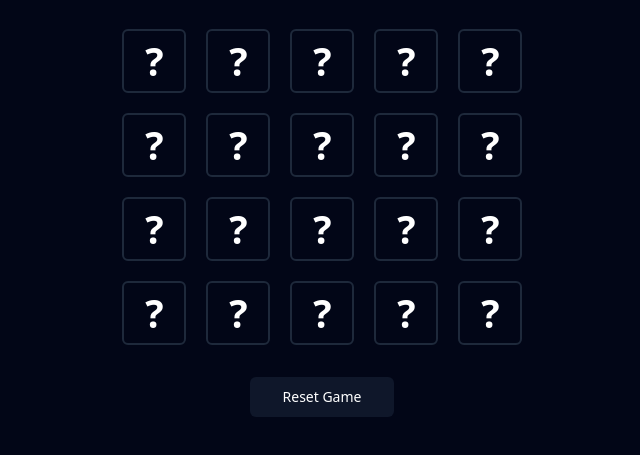
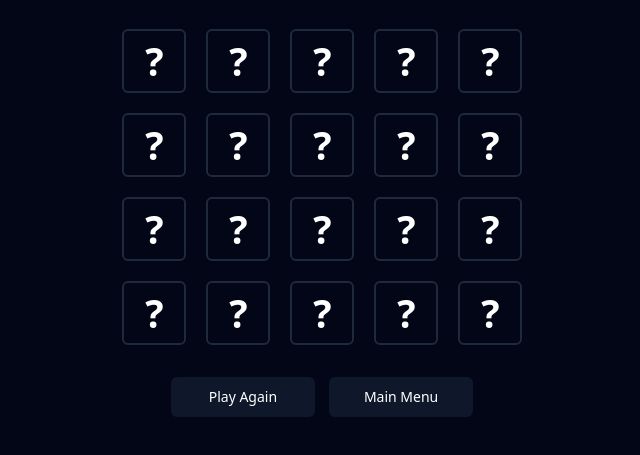
Before and after one commit to AgusjkDev/TechsMemo, an Astro site: page / in a window 1280 px wide. Both pictures are taken after a click on the button "Play". Shown: the part 279-734 px from the top of the page, without its empty margins (318-958 px from the left). Built offline with nearby package versions, Linux system fonts and the light colour scheme; Astro itself is replaced by a stand-in of ours; a web font is replaced by a local one.

Commit message:
⚒️ Add main-menu button to game ui

```diff
--- a/src/components/game.svelte
+++ b/src/components/game.svelte
@@ -124,5 +124,9 @@
         {/each}
     </div>
 
-    <Button onClick={resetGame}>Reset Game</Button>
+    <div class="space-x-2.5">
+        <Button onClick={resetGame}>Play Again</Button>
+
+        <Button onClick={toggleStartScreen}>Main Menu</Button>
+    </div>
 </div>
```
